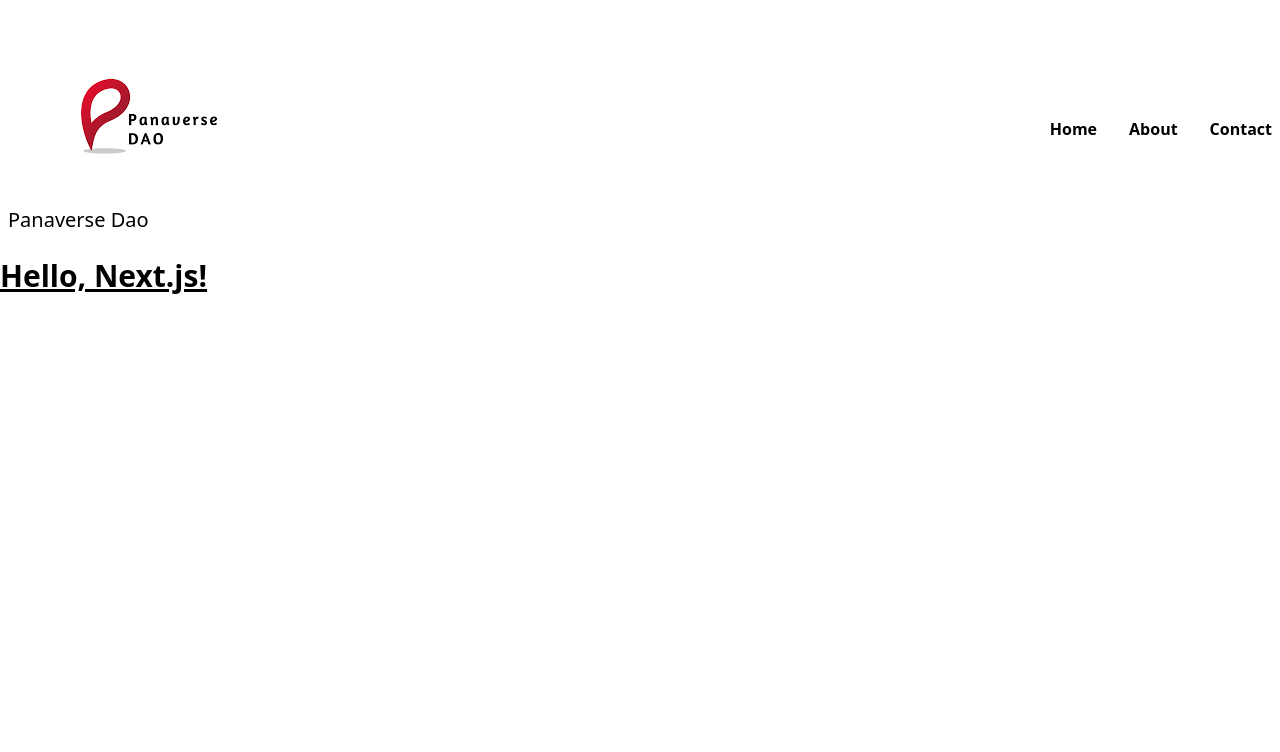
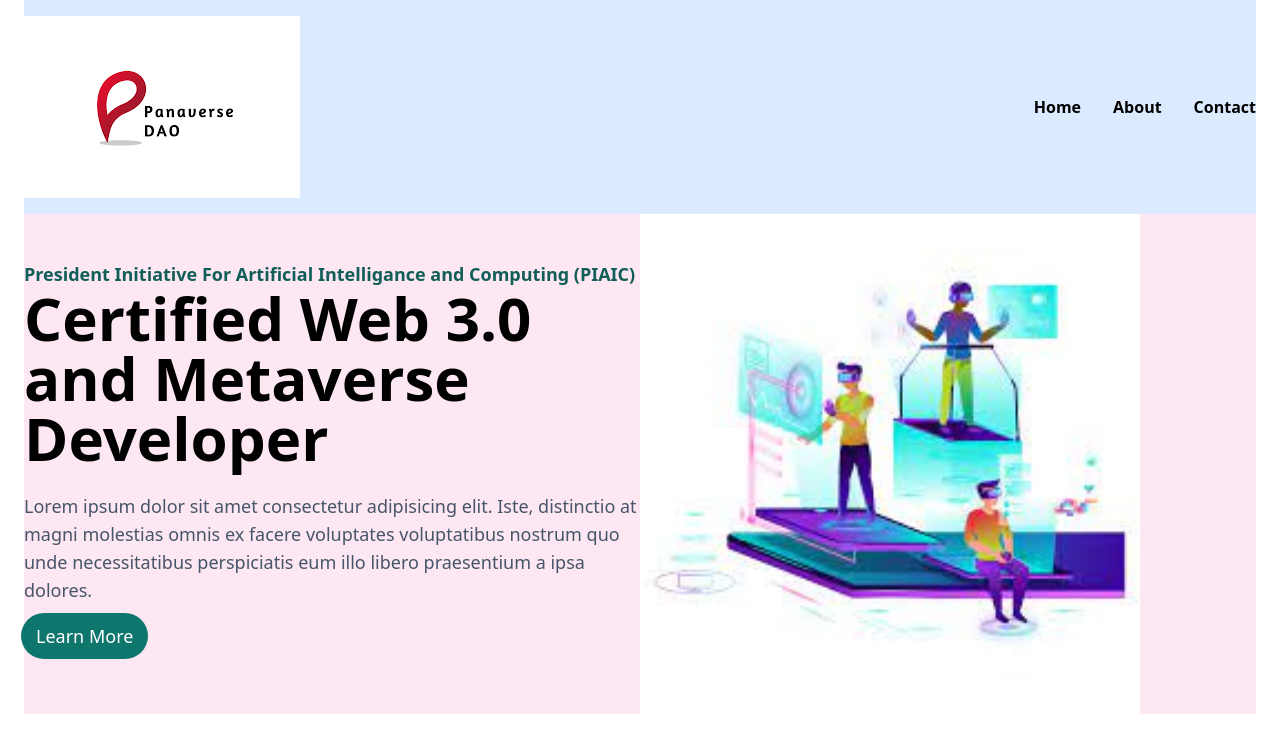
Before and after one commit to EponymousBearer/panaverse_figma_clone, a Next.js app: page / in a window 1280 px wide. Shown: the top 752 px of the page. Built offline with nearby package versions, Linux system fonts and the light colour scheme.

Commit message:
video 1 done

```diff
--- a/src/app/components/layout/header.tsx
+++ b/src/app/components/layout/header.tsx
@@ -1,13 +1,14 @@
 import panaverse_logo from "/public/panaverse_logo.png";
 import Image from "next/image";
 import Link from "next/link";
+import Wrapper from "../shared/Wrapper";
 
 const header = () => {
   return (
-    <header className="flex justify-between max-w-screen-xl mx-auto py-6 px-2 bg-white sticky top-0 items-center">
+    <Wrapper>
+      <header className="flex justify-between max-w-screen-xl mx-auto py-4 bg-blue-100 sticky top-0 items-center">
         <div>
           <Image src={panaverse_logo} alt="Panaverse Dao Logo" />
-        <h2 className="text-xl font-medium">Panaverse Dao</h2>
         </div>
         <ul className="flex space-x-8 font-semibold">
           <li>
@@ -23,6 +24,7 @@ const header = () => {
           </li>
         </ul>
       </header>
+    </Wrapper>
   );
 };
 
--- /dev/null
+++ b/src/app/components/shared/Wrapper.tsx
@@ -0,0 +1,7 @@
+import { FC, ReactNode } from "react";
+
+const Wrapper: FC<{ children: ReactNode }> = ({ children }) => {
+  return <div className="justify-between max-w-screen-xl mx-auto px-6">{children}</div>;
+};
+
+export default Wrapper;
--- /dev/null
+++ b/src/app/components/widgets/Hero.tsx
@@ -0,0 +1,30 @@
+import Wrapper from "../shared/Wrapper";
+import Image from "next/image";
+import HeroPoster from "@/app/assets/images/hero-image.jpeg";
+
+const Hero = () => {
+  return (
+    <Wrapper>
+      <div className="flex items-center bg-pink-100">
+        <div className="flex-1">
+          {/* left side */}
+          <h1 className="text-teal-800 font-semibold text-lg">President Initiative For Artificial Intelligance and Computing (PIAIC)</h1>
+          <h4 className="text-6xl font-bold">Certified Web 3.0 and Metaverse Developer</h4>
+          <p className="mt-6 text-lg text-slate-600">
+            Lorem ipsum dolor sit amet consectetur adipisicing elit. Iste,
+            distinctio at magni molestias omnis ex facere voluptates
+            voluptatibus nostrum quo unde necessitatibus perspiciatis eum illo
+            libero praesentium a ipsa dolores.
+          </p>
+        <button className="text-lg ring rounded-full px-3 py-1.5 bg-teal-700 text-white ring-teal-700 my-3">Learn More</button>
+        </div>
+        <div className="flex-1">
+          {/* right side */}
+          <Image src={HeroPoster} width={500} height={500} alt="Hero image" />
+        </div>
+      </div>
+    </Wrapper>
+  );
+};
+
+export default Hero;
--- a/src/app/page.tsx
+++ b/src/app/page.tsx
@@ -1,7 +1,9 @@
+import Hero from "./components/widgets/Hero"
+
 export default function Page() {
   return (
-    <h1 className="text-3xl font-bold underline">
-      Hello, Next.js!
-    </h1>
-  )
+    <Hero></Hero>
+
+
+    )
 }
```
Also changed, not shown: src/app/assets/images/hero-image.jpeg (added). Lines whose indentation alone changed are shown as unchanged.
